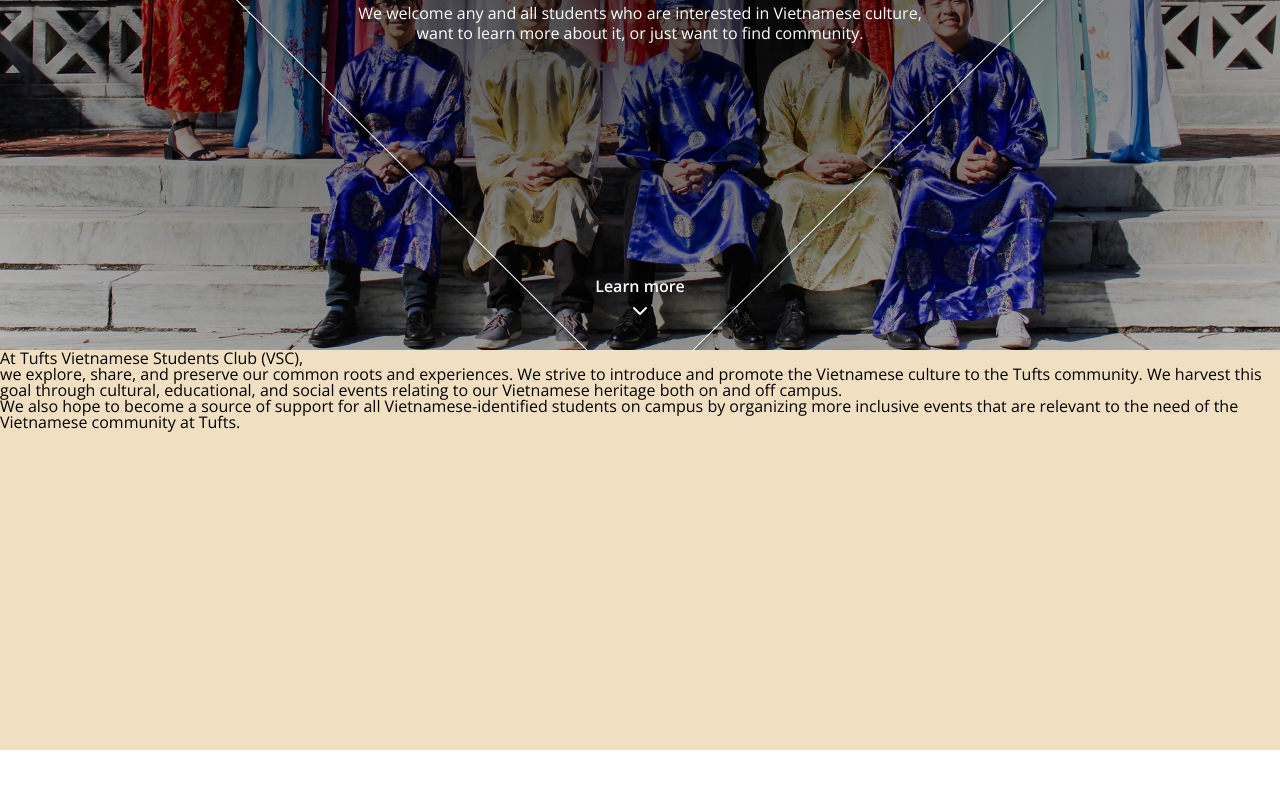
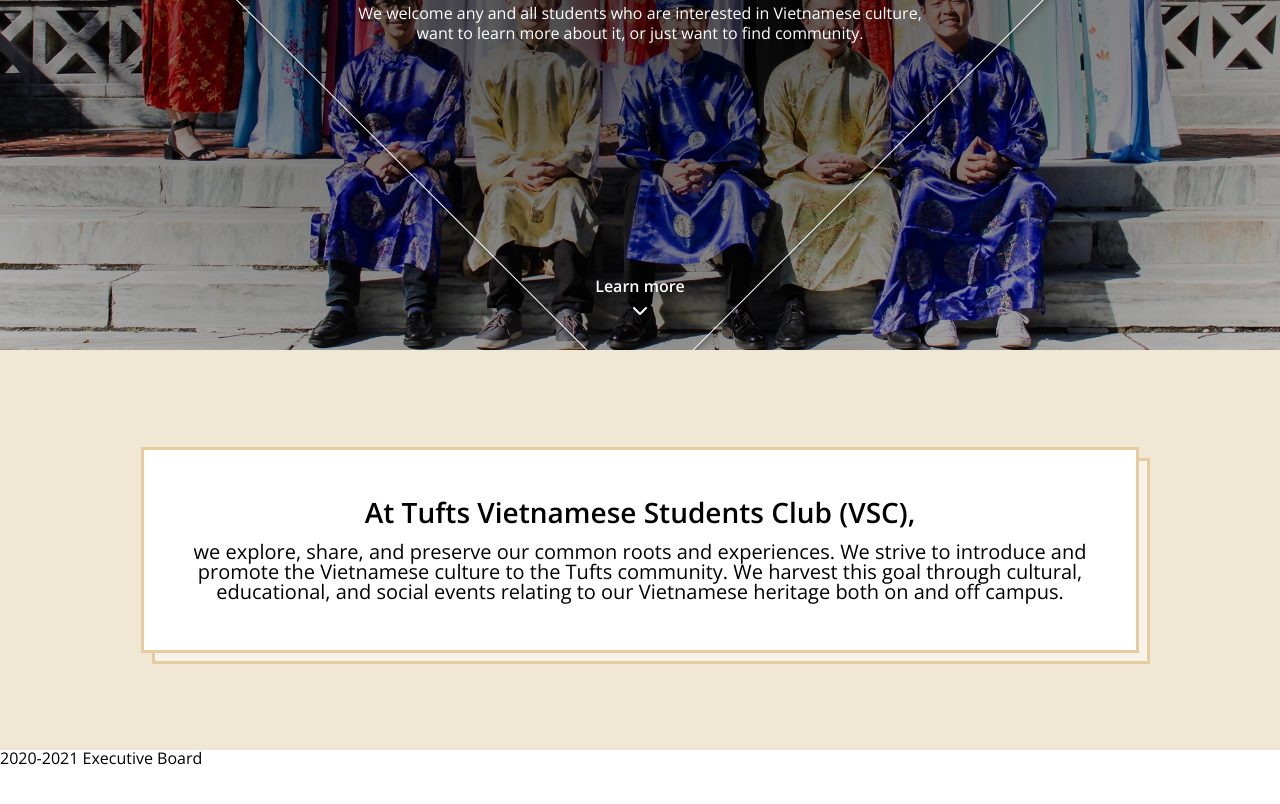
Before and after one commit to csiu18/TuftsVSC, a plain HTML site: page index.html in a window 1280 px wide. Shown: the part 450-1254 px from the top of the page. Drawn offline with nearby package versions, Linux system fonts and the light colour scheme.

Commit message:
First draft of about section

```diff
--- a/index.html
+++ b/index.html
@@ -30,7 +30,7 @@
 			content="Tufts Vietnamese Students Club (VSC) intends to explore, share, and preserve our common roots and experiences."
 		/>
 		<link
-			href="https://fonts.googleapis.com/css2?family=Open+Sans:ital,wght@0,400;0,600;1,400&family=Raleway:wght@800&display=swap"
+			href="https://fonts.googleapis.com/css2?family=Open+Sans:ital,wght@0,300;0,400;0,600;1,400&family=Raleway:wght@800&display=swap"
 			rel="stylesheet"
 		/>
 		<link rel="stylesheet" href="styles/reset.css" />
@@ -49,7 +49,7 @@
 			<ul>
 				<!-- TODO: add links -->
 				<li><a href="#about">About</a></li>
-				<li><a href="#">E-board</a></li>
+				<li><a href="#e-board">E-board</a></li>
 				<li><a href="#">Events</a></li>
 				<li><a href="#">Contact</a></li>
 			</ul>
@@ -70,22 +70,36 @@
 			<div class="pattern"></div>
 		</div>
 		<div id="about">
-			<h1>At Tufts Vietnamese Students Club (VSC),</h1>
-			<p>
-				we explore, share, and preserve our common roots and
-				experiences. We strive to introduce and promote the Vietnamese
-				culture to the Tufts community. We harvest this goal through
-				cultural, educational, and social events relating to our
-				Vietnamese heritage both on and off campus.
-			</p>
-			<p>
-				We also hope to become a source of support for all
-				Vietnamese-identified students on campus by organizing more
-				inclusive events that are relevant to the need of the Vietnamese
-				community at Tufts.
-			</p>
+			<div>
+				<h1>At Tufts Vietnamese Students Club (VSC),</h1>
+				<p>
+					we explore, share, and preserve our common roots and
+					experiences. We strive to introduce and promote the
+					Vietnamese culture to the Tufts community. We harvest this
+					goal through cultural, educational, and social events
+					relating to our Vietnamese heritage both on and off campus.
+				</p>
+				<div class="pattern"></div>
+			</div>
 		</div>
-		<div id="e-board"></div>
+		<div id="e-board">
+			<h1>2020-2021 Executive Board</h1>
+			<div class="col">
+				<div class="row">
+					<div class="profile"></div>
+					<div class="profile"></div>
+				</div>
+				<div class="row">
+					<div class="profile"></div>
+					<div class="profile"></div>
+					<div class="profile"></div>
+				</div>
+				<div class="row">
+					<div class="profile"></div>
+					<div class="profile"></div>
+				</div>
+			</div>
+		</div>
 		<script
 			src="https://code.jquery.com/jquery-3.5.1.min.js"
 			integrity="sha256-9/aliU8dGd2tb6OSsuzixeV4y/faTqgFtohetphbbj0="
--- a/styles/style.css
+++ b/styles/style.css
@@ -151,10 +151,45 @@ nav li > a:hover::before {
 }
 
 /* about */
-
 #about {
 	height: 50%;
-	background-color: #F0E0C1;
+	position: relative;
+	z-index: -1;
+	background-color: #f0e7d5;
+	display: flex;
+	justify-content: center;
+	align-items: center;
+}
+
+#about > div {
+	position: relative;
+	width: 70%;
+	text-align: center;
+	padding: 3rem;
+	background-color: #ffffff;
+	border: 3px #e7cd9d solid;
+}
+
+#about h1 {
+	font-size: 1.75rem;
+	font-weight: 600;
+	margin-bottom: 1rem;
+}
+
+#about p {
+	font-size: 1.25rem;
+	font-weight: 300;
+}
+
+#about .pattern {
+	position: absolute;
+	width: 100%;
+	height: 100%;
+	border: 3px #e7cd9d solid;
+	background-color: rgba(255, 255, 255, .5);
+	z-index: -1;
+	top: .5rem;
+	left: .5rem;
 }
 
 /* e-board */
```
Also changed, not shown: assets/images/star-background.svg (added).
